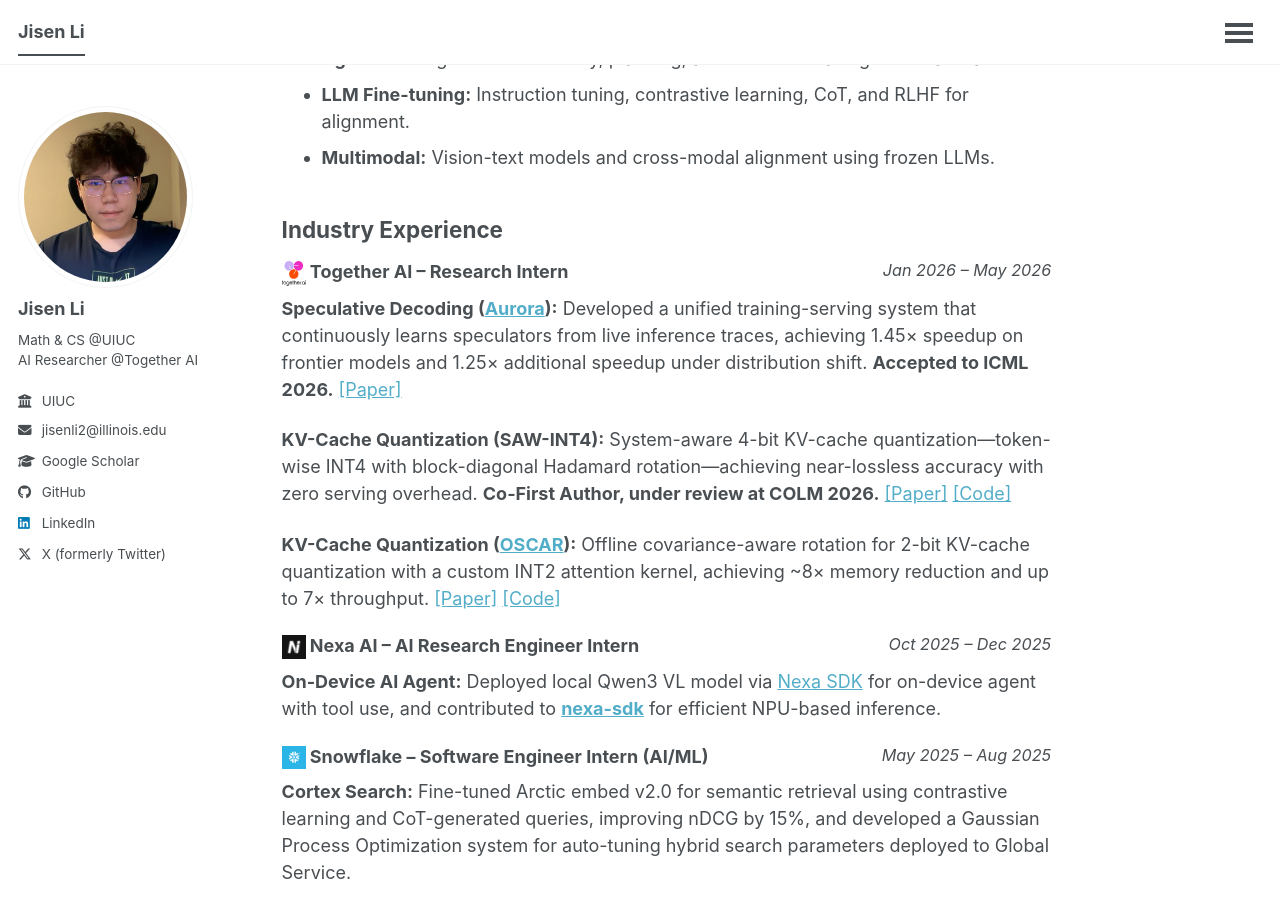
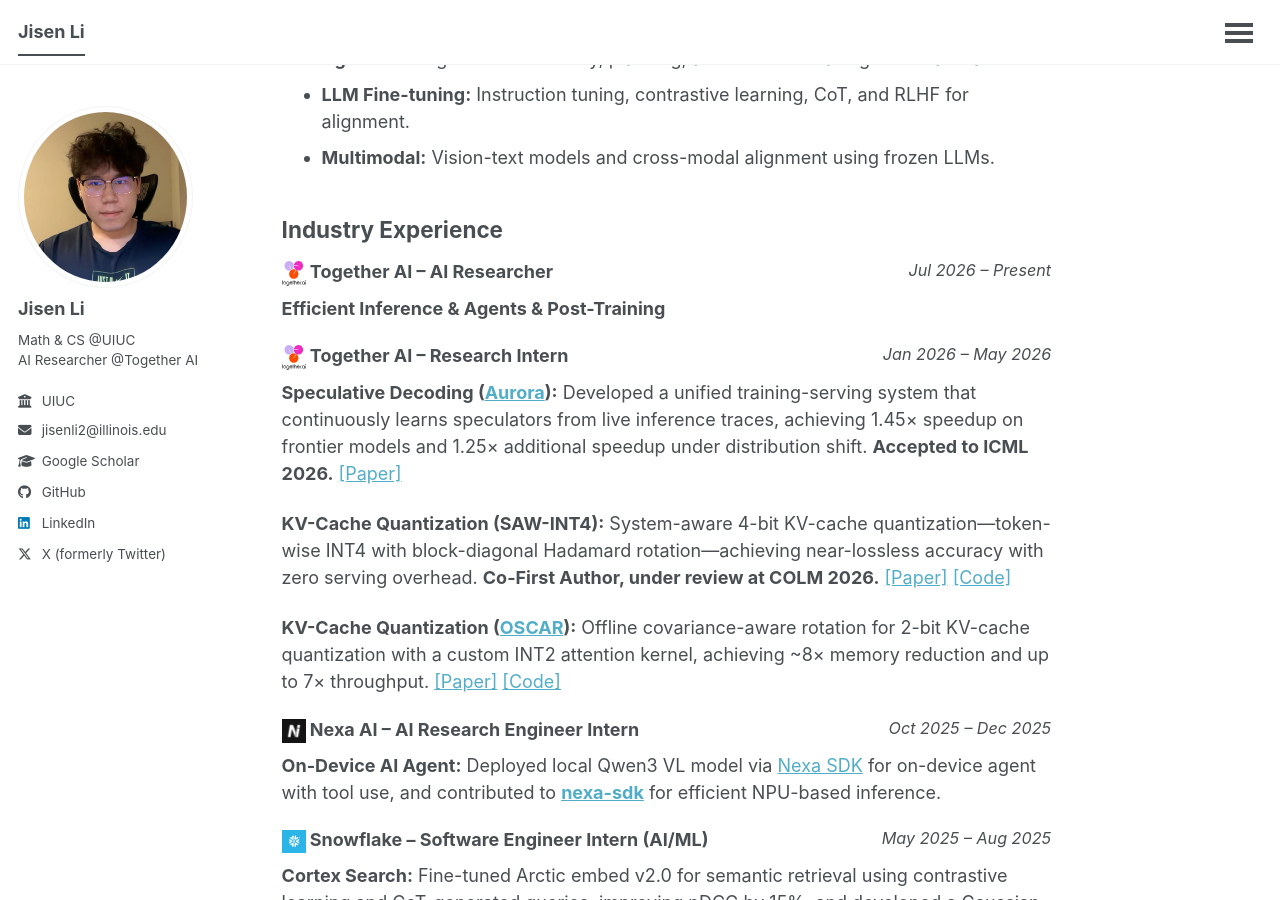
Before and after one commit to mtilyxuegao/mtilyxuegao.github.io, a Jekyll site: the page built from _pages/about.md, in a window 1280 px wide and 900 px high, scrolled down 1029 px. Built offline with Jekyll 4.4.1, drawn with Linux system fonts in a browser that asks for light colours; a script that is not in the unit is left out.

Commit message:
Add full-time AI Researcher entry to Industry Experience
Co-Authored-By: Claude Opus 5 (1M context) <noreply@anthropic.com>

```diff
--- a/_pages/about.md
+++ b/_pages/about.md
@@ -52,6 +52,10 @@ Outside of research, I enjoy fitness and strategy games such as Go. Please feel
 - **Multimodal:** Vision-text models and cross-modal alignment using frozen LLMs.
 
 ## Industry Experience
+
+### ![Together AI](../images/together.svg){: width="24px"} Together AI – AI Researcher <span style="float: right; font-size: 0.9em; font-weight: normal;">*Jul 2026 – Present*</span>
+
+**Efficient Inference & Agents & Post-Training**
 
 ### ![Together AI](../images/together.svg){: width="24px"} Together AI – Research Intern <span style="float: right; font-size: 0.9em; font-weight: normal;">*Jan 2026 – May 2026*</span>
 
```
